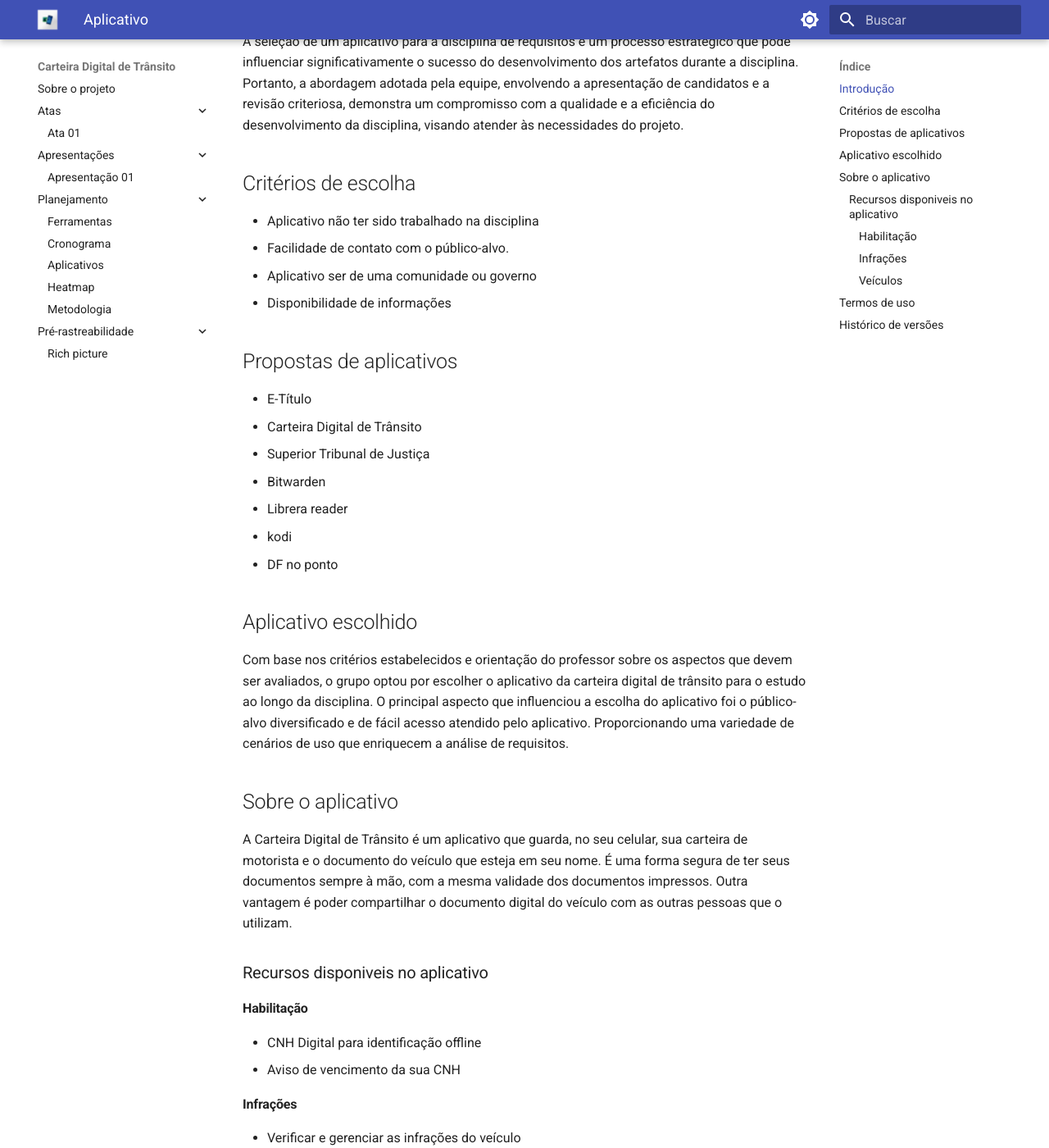
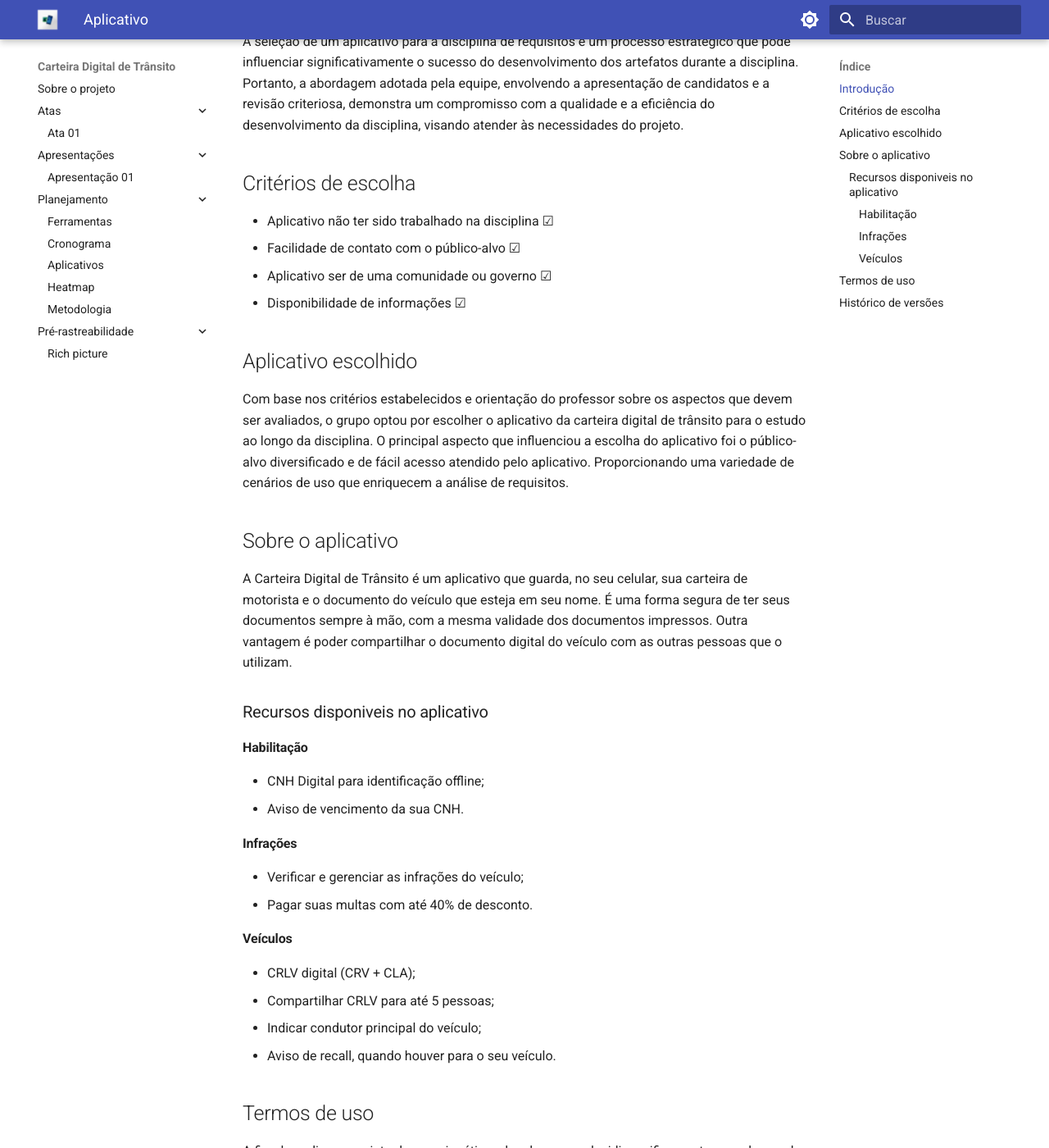
Before and after one commit to Requisitos-de-Software/2023.2-Carteira_Digital_de_Transito, an MkDocs documentation site: the page built from docs/planejamento/aplicativo.md, in a window 1280 px wide and 1400 px high, scrolled down 193 px. Shown: the whole window at 82% size. Built offline with MkDocs 1.6.1 and Material for MkDocs 9.7.7, drawn with Linux system fonts in a browser that asks for light colours; some of the changed text lies outside the part shown.

Commit message:
Alterações Aplicativo

```diff
--- a/docs/planejamento/aplicativo.md
+++ b/docs/planejamento/aplicativo.md
@@ -6,22 +6,13 @@
 
 ## Critérios de escolha
 
-* Aplicativo não ter sido trabalhado na disciplina
-* Facilidade de contato com o público-alvo.
-* Aplicativo ser de uma comunidade ou governo
-* Disponibilidade de informações
-
-## Propostas de aplicativos
-
-* E-Título
-* Carteira Digital de Trânsito
-* Superior Tribunal de Justiça
-* Bitwarden
-* Librera reader
-* kodi
-* DF no ponto
+* Aplicativo não ter sido trabalhado na disciplina ☑
+* Facilidade de contato com o público-alvo ☑
+* Aplicativo ser de uma comunidade ou governo ☑
+* Disponibilidade de informações ☑
 
 ## Aplicativo escolhido
+
 Com base nos critérios estabelecidos e orientação do professor sobre os aspectos que devem ser avaliados, o grupo optou por escolher o aplicativo da carteira digital de trânsito para o estudo ao longo da disciplina. O principal aspecto que influenciou a escolha do aplicativo foi o público-alvo diversificado e de fácil acesso atendido pelo aplicativo. Proporcionando uma variedade de cenários de uso que enriquecem a análise de requisitos.
 
 ## Sobre o aplicativo
@@ -31,25 +22,25 @@
 ### Recursos disponiveis no aplicativo
 #### Habilitação
 
-* CNH Digital para identificação offline
-* Aviso de vencimento da sua CNH
+* CNH Digital para identificação offline;
+* Aviso de vencimento da sua CNH.
 
 #### Infrações
 
-* Verificar e gerenciar as infrações do veículo
-* Pagar suas multas com até 40% de desconto
+* Verificar e gerenciar as infrações do veículo;
+* Pagar suas multas com até 40% de desconto.
 
 #### Veículos
-* CRLV digital (CRV + CLA)
-* Compartilhar CRLV para até 5 pessoas
-* Indicar condutor principal do veículo
- *Aviso de recall, quando houver para o seu veículo
+
+* CRLV digital (CRV + CLA);
+* Compartilhar CRLV para até 5 pessoas;
+* Indicar condutor principal do veículo;
+* Aviso de recall, quando houver para o seu veículo.
 
 ## Termos de uso
+
 A fim de realizar o projeto de maneira ética e legal, o grupo decidiu verificar os termos de uso da plataforma Carteira Digital de Trânsito para garantir que possuíamos permissão explícita para realizar a análise. Após uma cuidadosa leitura dos termos de uso do aplicativo, o grupo constatou que o aplicativo permitir o uso do mesmo para estudo. Desta forma, segue abaixo os termos de uso da plataforma disponibilizado pelo aplicativo referentes a politica de privacidade.
 
-<p align="center"> Política de Privacidade</p>
-<p align="center"> acessado em: 19/09/2023</p>
 
 ![Política de privacidade parte 1](../assets/Politica_de_privacidade_part1.jpeg)
 ![Política de privacidade parte 2](../assets/Politica_de_privacidade_part2.jpeg)
@@ -57,9 +48,12 @@
 ![Política de privacidade parte 4](../assets/Politica_de_privacidade_part4.jpeg)
 ![Política de privacidade parte 5](../assets/Politica_de_privacidade_part5.jpeg)
 
+<p align="center"> Política de Privacidade</p>
+<p align="center"> Acessado em: 19/09/2023</p>
 
 ## Histórico de versões
 
 Versão  |   Data   | Descrição | Autor(es) | Revisor(es)
 --------- | ------ | ------ | ---------- | ----------
 1.0 | 19/09/2023| Criação do documento | [Mayara Alves](https://github.com/Mayara-tech) | [Limirio Guimarães](https://github.com/LimirioGuimaraes)|
+2.0 | 28/09/2023 | Alterações após apresentação | [Milena Baruc](https://github.com/MilenaBaruc) | [Vinicius Mendes](https://github.com/yabamiah)|
```
